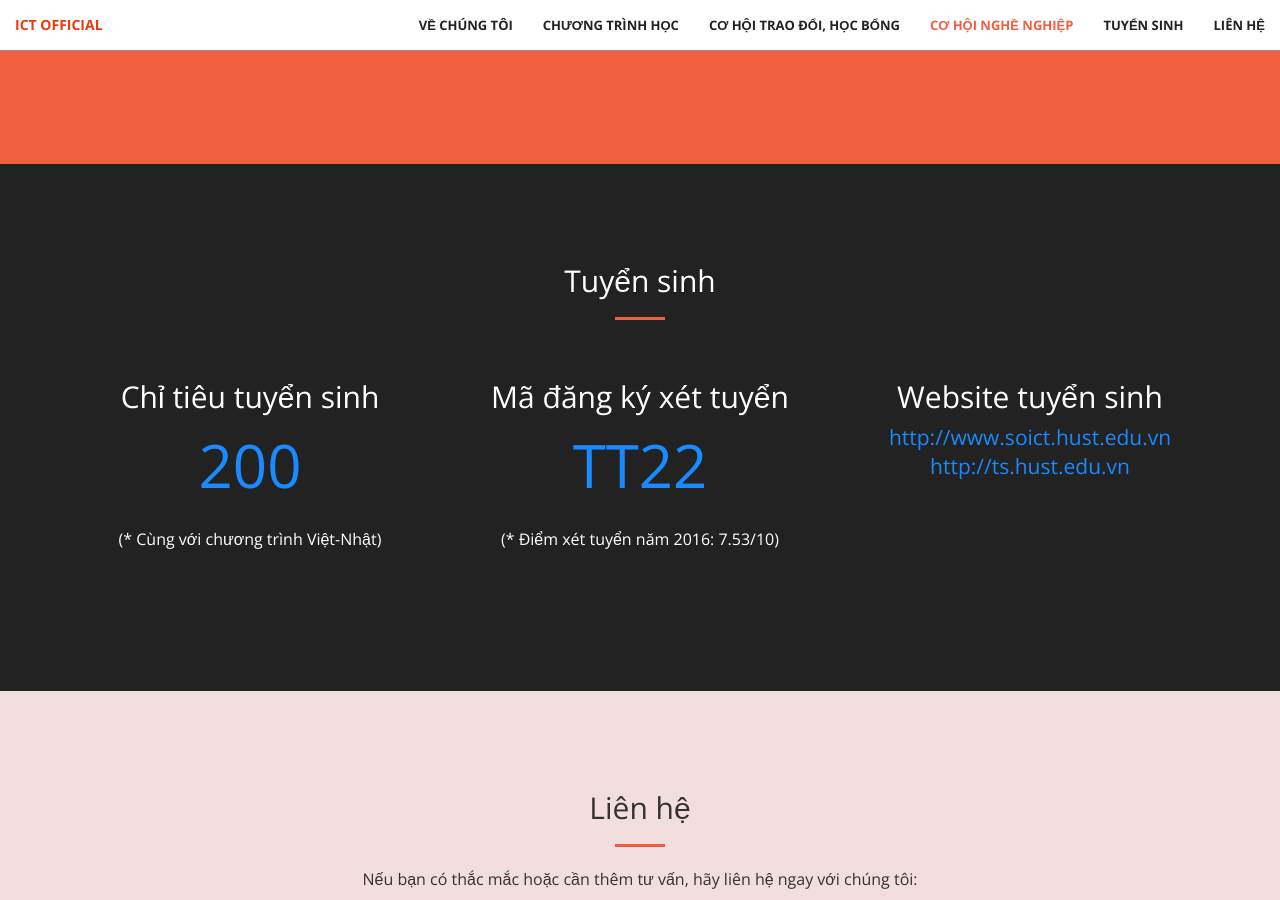
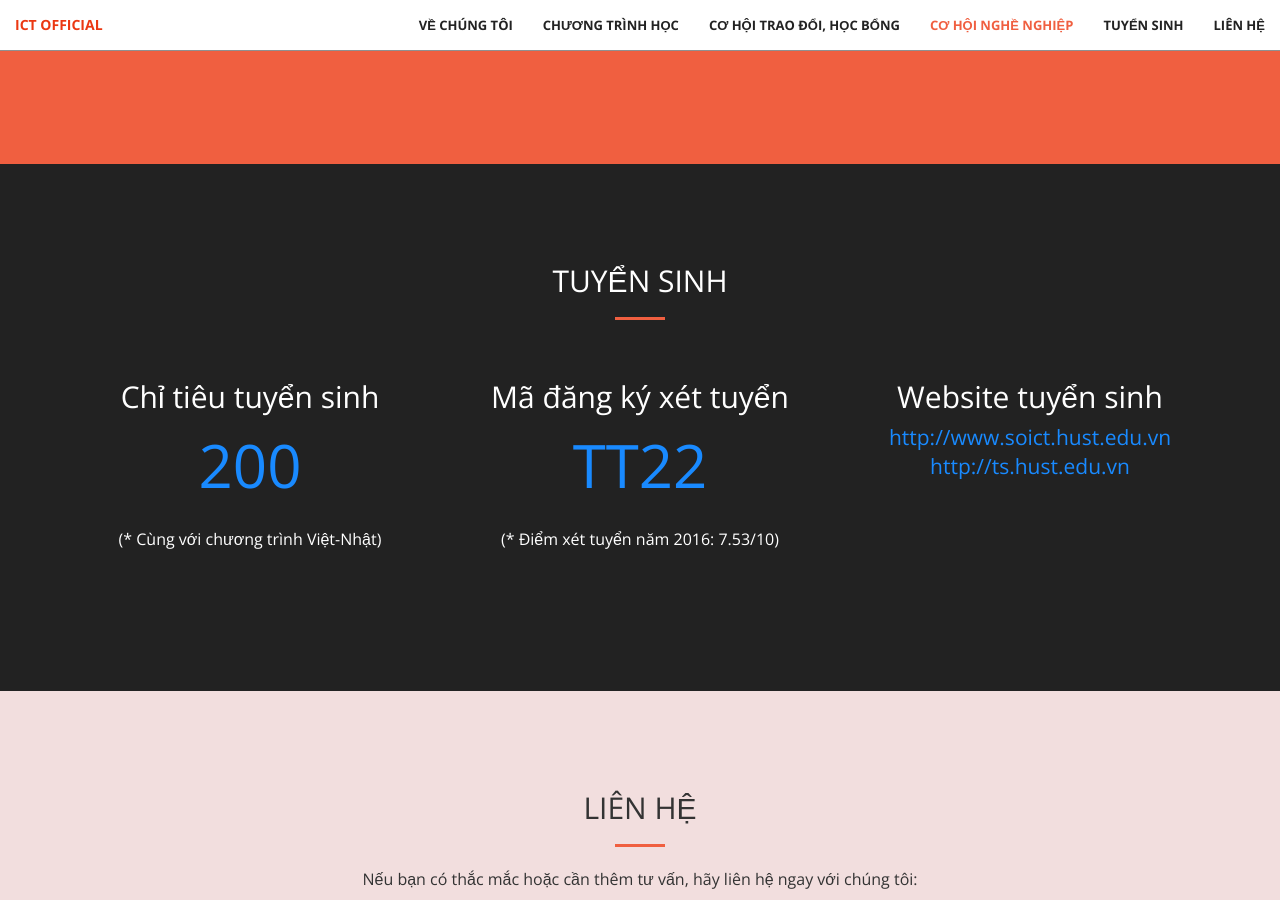
Before and after one commit to Studentaz/HUST-ICT-website, a Jekyll site: the page built from index.html, in a window 1280 px wide and 900 px high, scrolled down 3891 px. Built offline with Jekyll 4.4.1, drawn with Linux system fonts in a browser that asks for light colours.

Commit message:
upload via commit

```diff
--- a/_includes/contact.html
+++ b/_includes/contact.html
@@ -1,8 +1,8 @@
 <section id="contact" class="bg-danger">
     <div class="container">
-        <div class="row lead">
-            <div class="col-lg-8 col-lg-offset-2 text-center" style="margin-bottom: 20px;">
-                <h2 class="section-heading">Liên hệ</h2>
+        <div class="row">
+            <div class="col-lg-8 col-lg-offset-2 text-center lead" style="margin-bottom: 20px;">
+                <h2 class="section-heading">LIÊN HỆ</h2>
                 <hr class="primary">
                 <p>Nếu bạn có thắc mắc hoặc cần thêm tư vấn, hãy liên hệ ngay với chúng tôi:</p>
             </div>
--- a/_includes/enroll.html
+++ b/_includes/enroll.html
@@ -2,7 +2,7 @@
     <div class="container">
         <div class="row lead">
             <div class="col-lg-8 col-lg-offset-2 text-center" style="margin-bottom: 20px;">
-                <h2 class="section-heading">Tuyển sinh</h2>
+                <h2 class="section-heading">TUYỂN SINH</h2>
                 <hr class="primary">
             </div>
             <div class="col-md-4 text-center">
```
Also changed, not shown: 1 other file.
